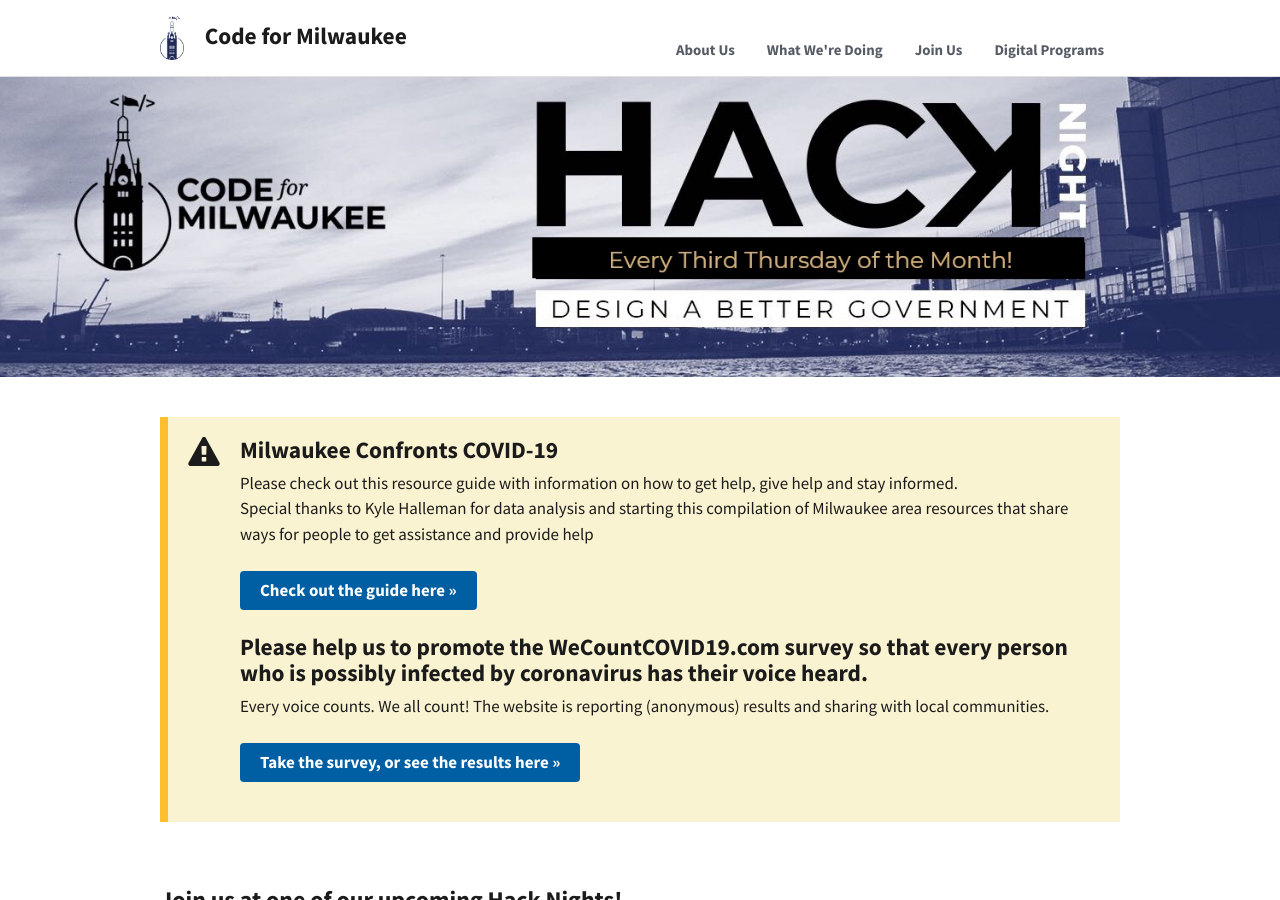
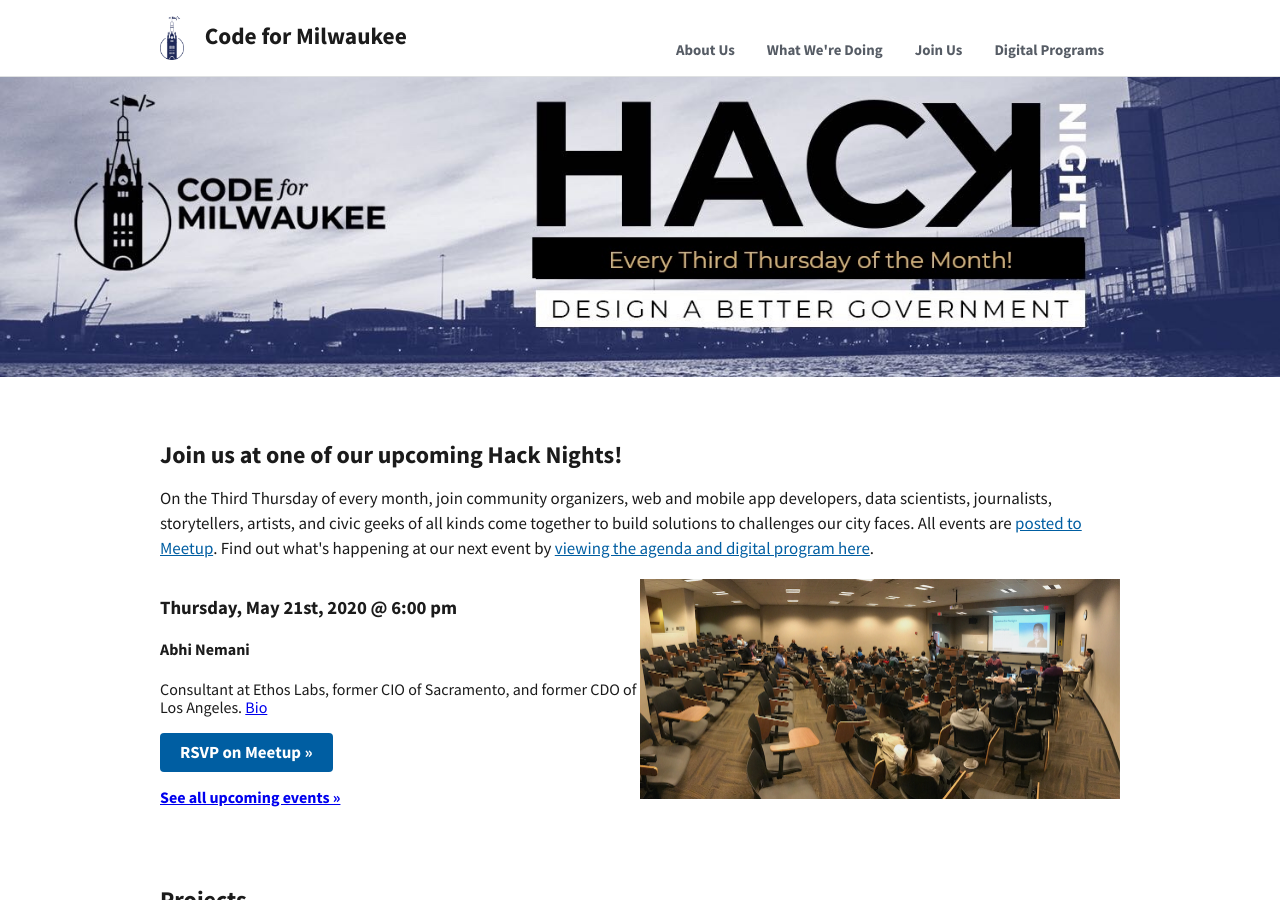
Before and after one commit to codeformilwaukee/codeformilwaukee.github.io, a Jekyll site: the page built from index.md, in a window 1280 px wide and 900 px high. Built offline with Jekyll 4.4.1, drawn with Linux system fonts in a browser that asks for light colours; nearby versions of some CDN libraries.

Commit message:
remove manilla text box

```diff
--- a/index.md
+++ b/index.md
@@ -6,18 +6,6 @@ layout: default
   </div>
 </section>
 <div class="grid-container">
-  <div class="usa-alert usa-alert--warning margin-top-5">
-    <div class="usa-alert__body">
-      <h2 class="usa-alert__heading">Milwaukee Confronts COVID-19</h2>
-      <p class="usa-alert__text"> Please check out this resource guide with information on how to get help, give help and stay informed.</p>
-      <p class="usa-alert__text"> Special thanks to Kyle Halleman for data analysis and starting this compilation of Milwaukee area resources that share ways for people to get assistance and provide help </p>
-      <a target="_blank" href="https://www.covid19inwi.com" class="usa-button margin-top-3 margin-bottom-3">Check out the guide here »</a>
-      <h2 class="usa-alert__heading">Please help us to promote the WeCountCOVID19.com survey so that every person who is possibly infected by coronavirus has their voice heard.</h2>
-      <p class="usa-alert__text">Every voice counts. We all count! The website is reporting (anonymous) results and sharing with local communities.</p>
-      <a target="_blank" href="https://www.WeCountCOVID19.com" class="usa-button margin-top-3 margin-bottom-3"> Take the survey, or see the results here  »</a>
-    </div>
-  </div>
-
   <div class="usa-section">
     <h2 class="margin-y-0">Join us at one of our upcoming Hack Nights!</h2>
     <p class="usa-prose">On the Third Thursday of every month, join community organizers, web and mobile app developers, data scientists, journalists, storytellers, artists, and civic geeks of all kinds come together to build solutions to challenges our city faces. All events are <a href='https://www.meetup.com/Code-for-Milwaukee/events/'>posted to Meetup</a>. Find out what's happening at our next event by <a href='https://github.com/codeformilwaukee/hack-night-digital-programs#All-Digital-programs'>viewing the agenda and digital program here</a>.</p>
```
